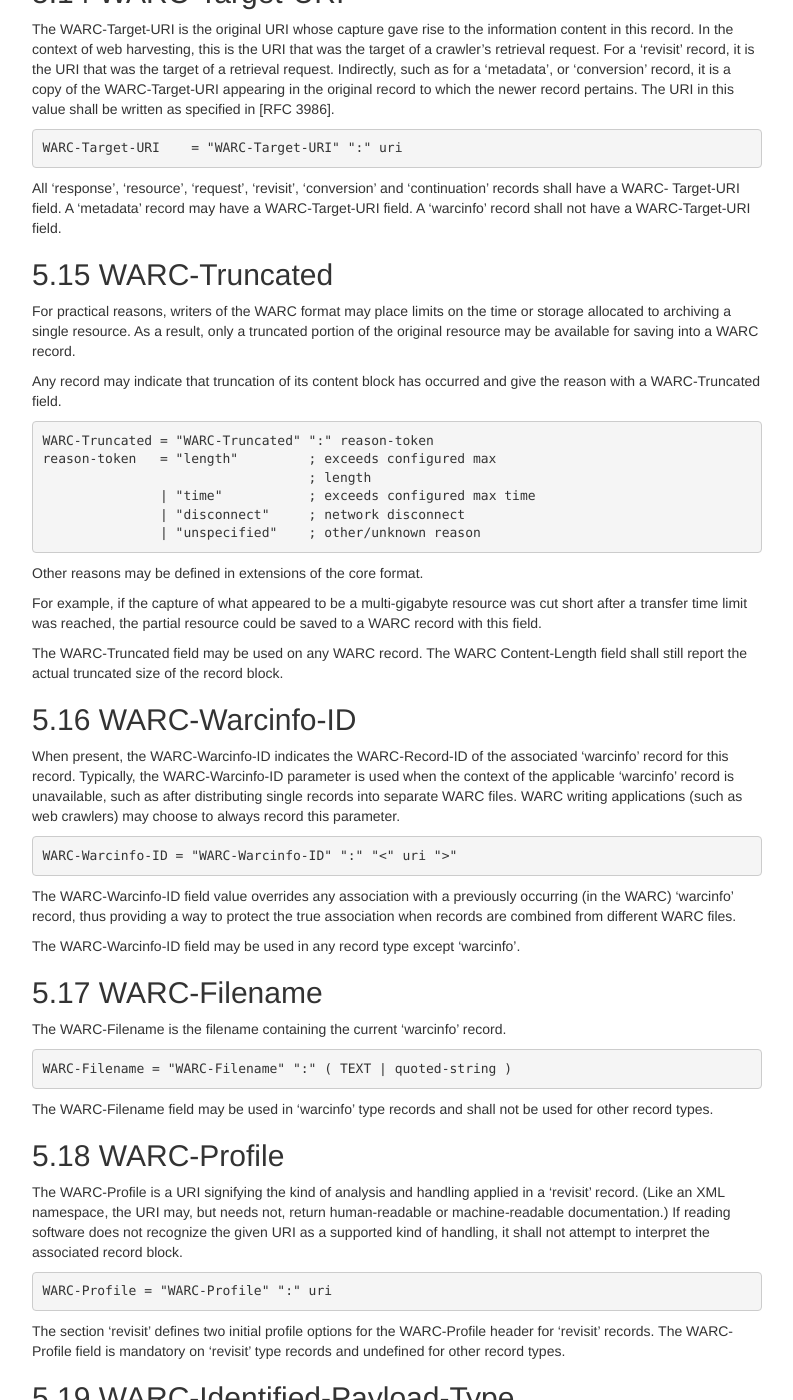
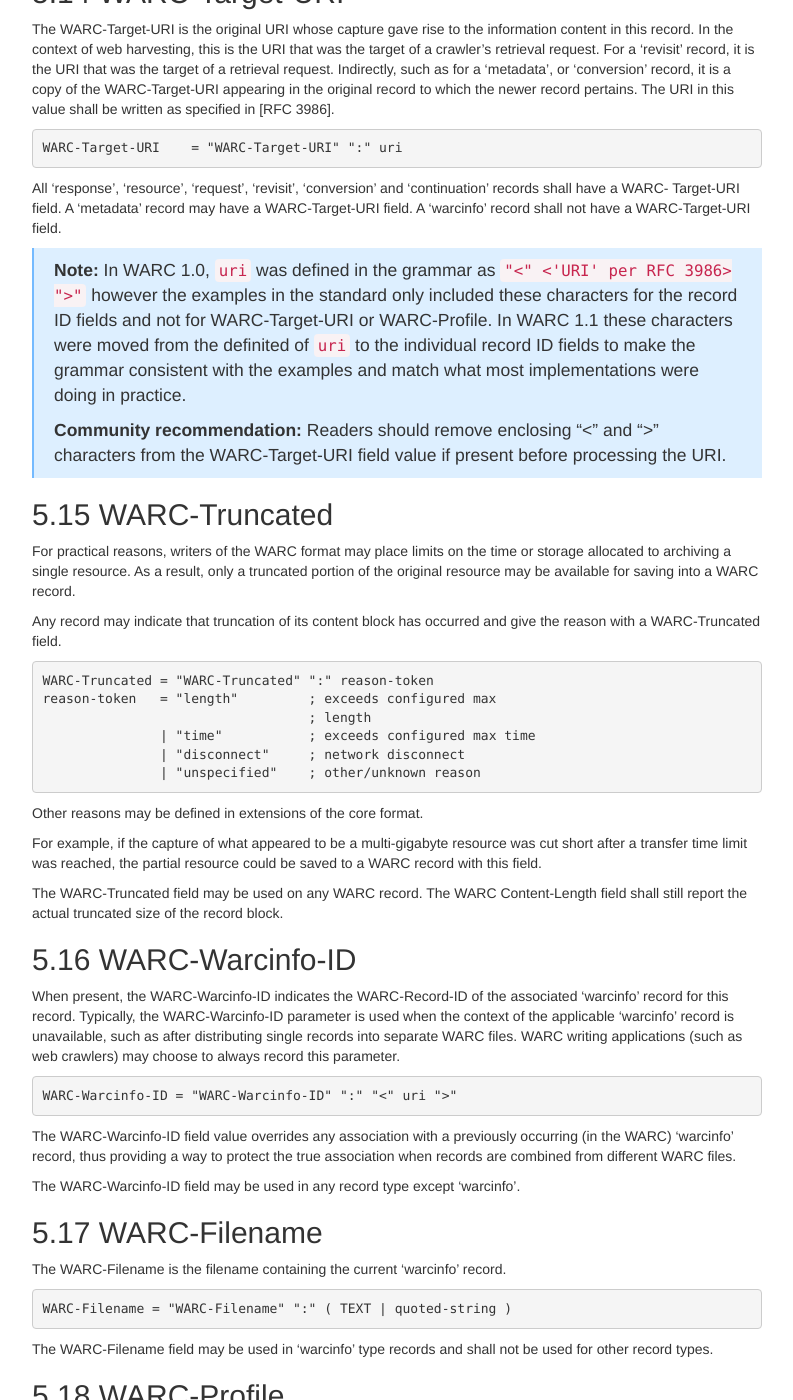
Before and after one commit to iipc/warc-specifications, a Jekyll site: the page built from specifications/warc-format/warc-1.1-annotated/index.md, in a window 1280 px wide and 1400 px high, scrolled down 12336 px. Shown: the whole window, without its empty margins (433-1226 px from the left). Built offline with Jekyll 4.4.1, drawn with Linux system fonts in a browser that asks for light colours; nearby versions of some CDN libraries; some of the changed text lies outside the part shown.

Commit message:
WARC-Target-URI, WARC-Profile: recommend removing enclosing angle brackets

```diff
--- a/specifications/warc-format/warc-1.1-annotated/index.md
+++ b/specifications/warc-format/warc-1.1-annotated/index.md
@@ -768,6 +768,21 @@
 record may have a WARC-Target-URI field. A 'warcinfo' record shall not
 have a WARC-Target-URI field.
 
+
+> **Note:** In WARC 1.0, `uri` was defined in the grammar as
+> `"<" <'URI' per RFC 3986> ">"` however the examples in the standard
+> only included these characters for the record ID fields and not for
+> WARC-Target-URI or WARC-Profile.
+> In WARC 1.1 these characters were moved from the definited of `uri`
+> to the individual record ID fields to make the grammar consistent
+> with the examples and match what most implementations were doing in
+> practice.
+>
+> **Community recommendation:** Readers should remove enclosing "<"
+> and ">" characters from the WARC-Target-URI field value if present
+> before processing the URI.
+
+
 WARC-Truncated
 --------------
 
@@ -840,6 +855,19 @@
 WARC-Profile header for 'revisit' records. The WARC-Profile field is
 mandatory on 'revisit' type records and undefined for other record
 types.
+
+> **Note:** In WARC 1.0, `uri` was defined in the grammar as
+> `"<" <'URI' per RFC 3986> ">"` however the examples in the standard
+> only included these characters for the record ID fields and not for
+> WARC-Target-URI or WARC-Profile.
+> In WARC 1.1 these characters were moved from the definited of `uri`
+> to the individual record ID fields to make the grammar consistent
+> with the examples and match what most implementations were doing in
+> practice.
+>
+> **Community recommendation:** Readers should remove enclosing "<"
+> and ">" characters from the WARC-Profile field value if present
+> before processing the URI.
 
 WARC-Identified-Payload-Type
 ----------------------------
```
